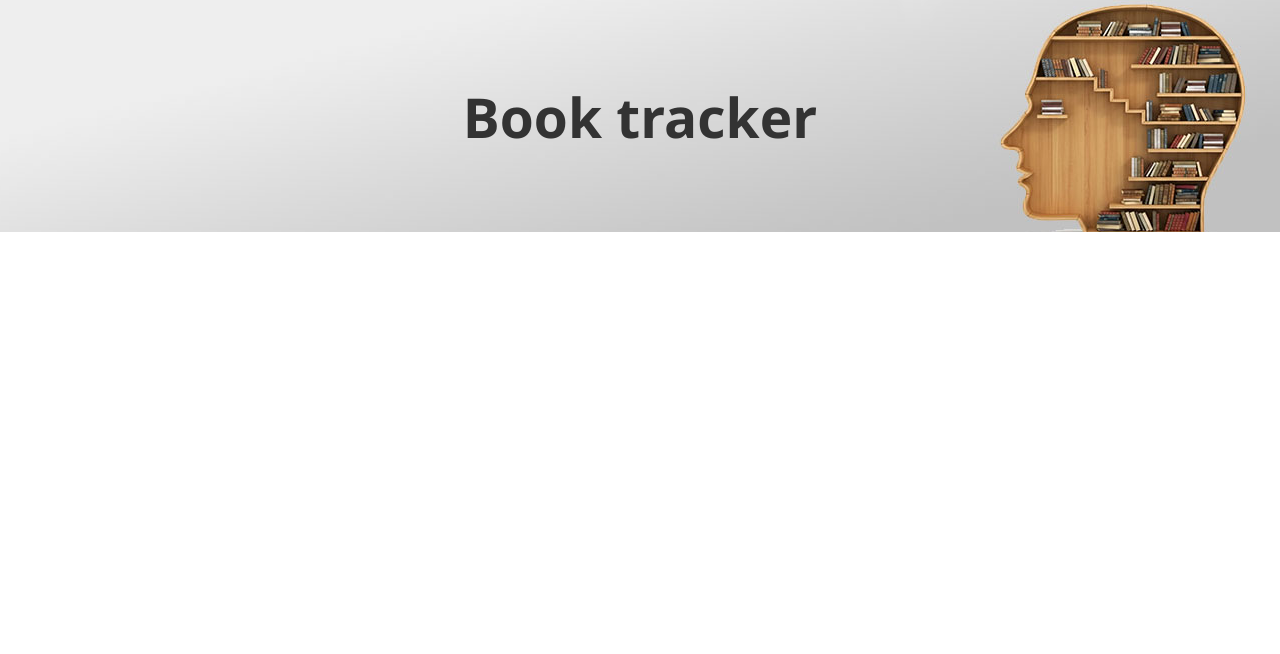
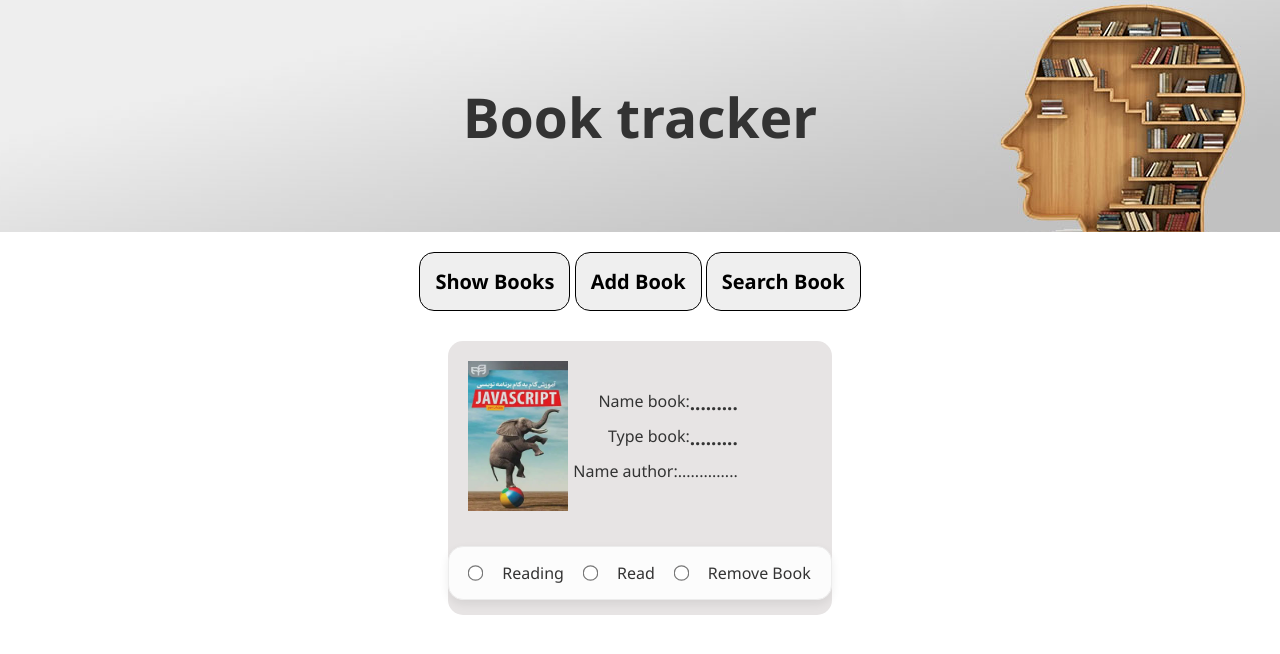
Before and after one commit to MaryamDavoodiNezhad/book-tracker, a plain HTML site: page index.html in a window 1280 px wide. Drawn offline with Linux system fonts and the light colour scheme.

Commit message:
index-continer style-container add,edit images

```diff
--- a/index.html
+++ b/index.html
@@ -13,6 +13,44 @@
 
     <main class="container">
         <!-- section controls -->
+         <section class="container-controls">
+            <button id="show-all">Show Books</button>
+            <button id="add-book">Add Book</button>
+            <button id="search-book">Search Book</button>
+         </section>
+
+         <section class="container-cards-books">
+            <article class="Book-card">
+                <div class="book-info">
+
+                    <img src = "assets/list-books/javascript.jpg">
+                    <div class="info-content">
+                                            <div class="info-title">
+                        <h3 class="book-title">.........</h3>
+                        <label>Name book: </label>
+                    </div>
+
+                    <div class="info-type">
+                        <h3 class="book-type">.........</h3>
+                        <label>Type book: </label>
+                    </div>
+
+                    <div class="info-author">
+                        <p class="book-author">..............</p>
+                        <label>Name author:</label>
+                    </div>
+                    </div>
+                </div>
+
+                <div class="book-status">
+                    <input type="radio" id="book-read">Reading</input>
+                    <input type="radio"  id="book-read">Read</button>
+                    <input type="radio"  id="book-remove">Remove Book</button>
+                </div>
+
+
+            </article>
+         </section>
 
     </main>
 </body>
--- a/styles/main.css
+++ b/styles/main.css
@@ -26,3 +26,78 @@ body{
     align-items: center;
     justify-content: center;
 }
+.container{
+    display: flex;
+    flex-direction: column;
+    align-items: center;
+    justify-content: center;
+}
+
+.container-controls button {
+    padding: 15px;
+    border: 1px solid black;
+    border-radius: 15px;
+    font-size: 20px;
+    font-weight: 600;
+    margin-top: 20px;
+}
+
+.container-cards-books{
+    background-color: rgb(231, 228, 228);
+    /* background: url(../assets/library.jpg) no-repeat center center;
+    background-size: cover;
+    position: relative;
+    transition: filter 0.4s ease; */
+    display: flex;
+    margin-top: 30px;
+    border-radius: 15px;
+    box-shadow: #333;
+}
+
+.container-cards-books.blur-bg{
+    filter: blur(8px);
+}
+
+
+.book-info{
+    display: flex;
+    flex-direction: row;
+    align-items: center;
+    padding: 20px;
+}
+
+.book-info img{
+    width: 100px;
+    height: 150px;
+}
+
+.info-title, .info-author ,.info-type {
+    display: flex;
+    flex-direction: row-reverse;
+    padding: 5px;
+}
+
+.book-status {
+    display: flex;
+    gap: 20px; /* فاصله بین گزینه‌ها */
+    border: 1px solid #ececec;
+    background-color: #ffffffdd;
+    border-radius: 15px;
+    padding: 15px 20px;
+    margin: 15px auto;
+    box-shadow: 0 4px 10px rgba(0,0,0,0.08); /* سایه زیبا */
+    backdrop-filter: blur(4px); /* افکت شیشه‌ای نرم (اختیاری) */
+}
+
+.book-status label {
+    display: flex;
+    align-items: center;
+    gap: 6px; /* فاصله بین دایره رادیو و متن */
+    font-size: 15px;
+    cursor: pointer;
+}
+
+.book-status input[type="radio"] {
+    accent-color: #4c8cff; /* رنگ دکمه رادیو (پشتیبانی تمام مرورگرها) */
+    transform: scale(1.2); /* بزرگ‌تر شدن زیبا */
+}
```
Also changed, not shown: assets/list-books/Psychology.jpg (added), assets/list-books/Psychology1.jpg (added), assets/list-books/javascript.jpg (added), assets/list-books/life.jpg (added), assets/list-books/novel-adult.jpg (added), assets/list-books/php.jpg (added), assets/list-books/react.jpg (added), assets/list-books/wordpress.jpg (added).
